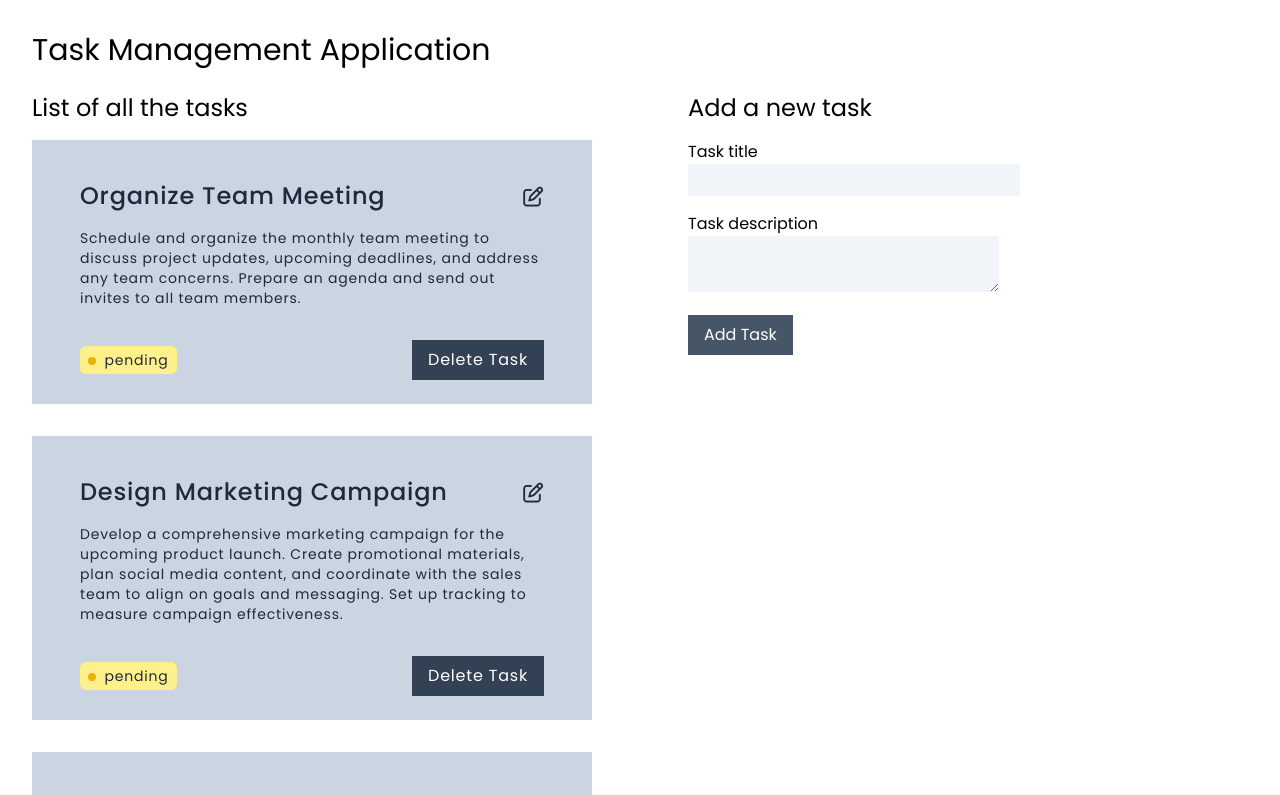
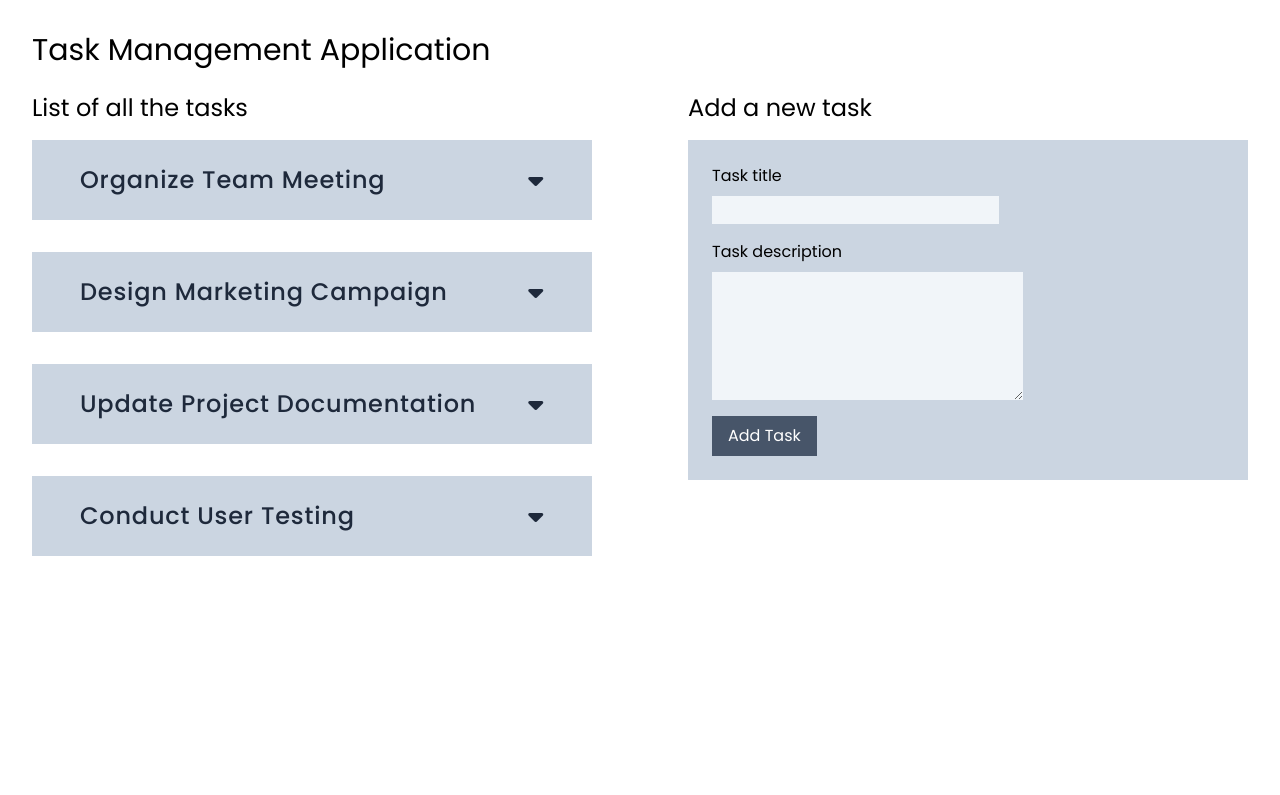
Before and after one commit to saurab-prasher/task-manager, an Angular app: page / in a window 1280 px wide. Shown: the top 795 px of the page. Built offline with nearby package versions, Linux system fonts and the light colour scheme.

Commit message:
according added

```diff
--- a/src/app/components/add-new-task.component.html
+++ b/src/app/components/add-new-task.component.html
@@ -1,4 +1,4 @@
-<div>
+<div class="">
   <h3 class="text-2xl">Add a new task</h3>
   <p
     class="inline-block bg-red-100 border border-red-400 text-red-700 px-4 py-3 rounded relative"
@@ -10,24 +10,25 @@
   <form
     #form="ngForm"
     (ngSubmit)="onSubmit()"
-    class="flex flex-col gap-4 items-start mt-4"
+    class="flex flex-col gap-4 items-start mt-4 bg-slate-300 p-6"
   >
-    <div class="form-group">
+    <div class="form-group flex flex-col gap-2">
       <label class="block" for="title">Task title</label>
       <input
         name="title"
         [(ngModel)]="title"
-        class="bg-slate-100 p-1 px-2"
+        class="bg-slate-100 p-1 px-2 text-sm"
         type="text"
       />
     </div>
-    <div class="form-group">
+    <div class="form-group flex flex-col gap-2">
       <label class="block" for="description">Task description</label>
       <textarea
         [(ngModel)]="description"
         class="bg-slate-100 p-1 px-2"
         type="text"
         name="description"
+        rows="5"
       ></textarea>
     </div>
     <button
--- a/src/app/components/task-list.component.html
+++ b/src/app/components/task-list.component.html
@@ -5,10 +5,22 @@
   </p>
   <div class="text-slate-800 flex flex-col gap-8 tracking-wider mt-4">
     <div
-      *ngFor="let task of tasks | taskStatus"
+      *ngFor="let task of tasks | taskStatus; let i = index"
       class="bg-slate-300 min-w-24 p-6 px-12"
     >
-      <div *ngIf="editTaskId !== task.id">
+      <div
+        class="flex items-center justify-between"
+        *ngIf="editTaskId !== task.id"
+      >
+        <div>
+          <p
+            *ngIf="openPanelIndex !== i"
+            class="font-medium inline-block text-2xl"
+          >
+            {{ task.title }}
+          </p>
+
+          <div *ngIf="openPanelIndex === i">
             <div class="flex items-center justify-between my-4">
               <p class="font-medium inline-block text-2xl">
                 {{ task.title }}
@@ -40,6 +52,13 @@
                 </button>
               </span>
             </div>
+          </div>
+        </div>
+        <i
+          *ngIf="openPanelIndex !== i"
+          (click)="onToggleTask(i)"
+          class="fa-solid fa-caret-down fa-xl cursor-pointer"
+        ></i>
       </div>
 
       <div *ngIf="editTaskId === task.id">
--- a/src/app/components/task-list.component.ts
+++ b/src/app/components/task-list.component.ts
@@ -24,6 +24,8 @@ export class TaskListComponent implements OnInit, OnDestroy {
   tasks: Task[] = [];
   // @ViewChild('form', { static: true }) form!: ElementRef;
   editTaskId: string | null = null;
+
+  openPanelIndex: number | null = null; // Track the index of the open panel
 
   subscription: Subscription = new Subscription();
 
@@ -130,6 +132,14 @@ export class TaskListComponent implements OnInit, OnDestroy {
       })
     );
   }
+
+  onToggleTask(index: number) {
+    if (this.openPanelIndex === index) {
+      this.openPanelIndex = null; // Close the currently open panel
+    } else {
+      this.openPanelIndex = index; // Open the clicked panel
+    }
+  }
   ngOnDestroy(): void {
     this.subscription.unsubscribe();
   }
--- a/src/app/pipes/status.pipe.ts
+++ b/src/app/pipes/status.pipe.ts
@@ -12,9 +12,6 @@ const status: TaskStatus = {
 })
 export class TaskStatusPipe implements PipeTransform {
   transform(value: Task[]) {
-    const sortedArray = value.sort((a, b) => {
-      return status[a.status] - status[b.status];
-    });
-    return sortedArray;
+    return value.sort((a, b) => status[a.status] - status[b.status]);
   }
 }
--- a/src/styles.css
+++ b/src/styles.css
@@ -28,3 +28,12 @@ body {
 .closed > span {
   background-color: rgb(220 53 69);
 }
+
+.task-container {
+  overflow: hidden;
+  max-height: 0;
+}
+
+.task-container.opened {
+  max-height: none;
+}
```
Lines whose indentation alone changed are shown as unchanged.
